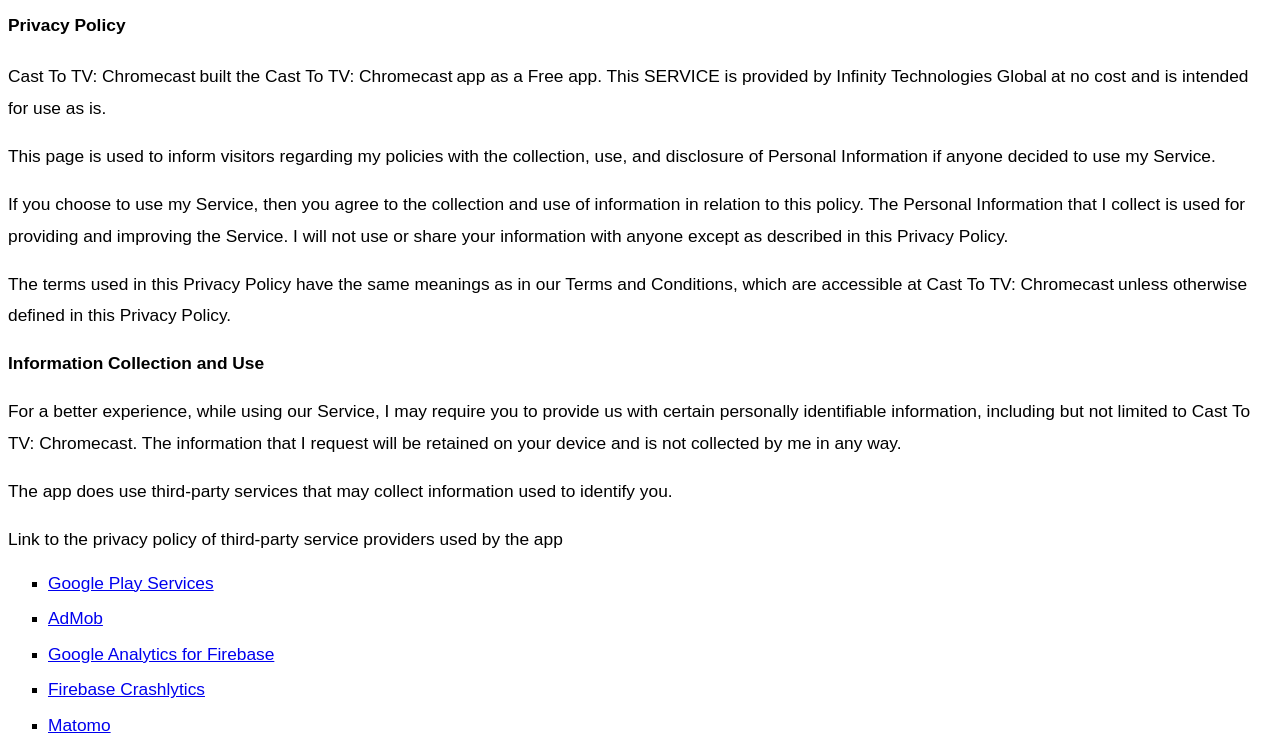
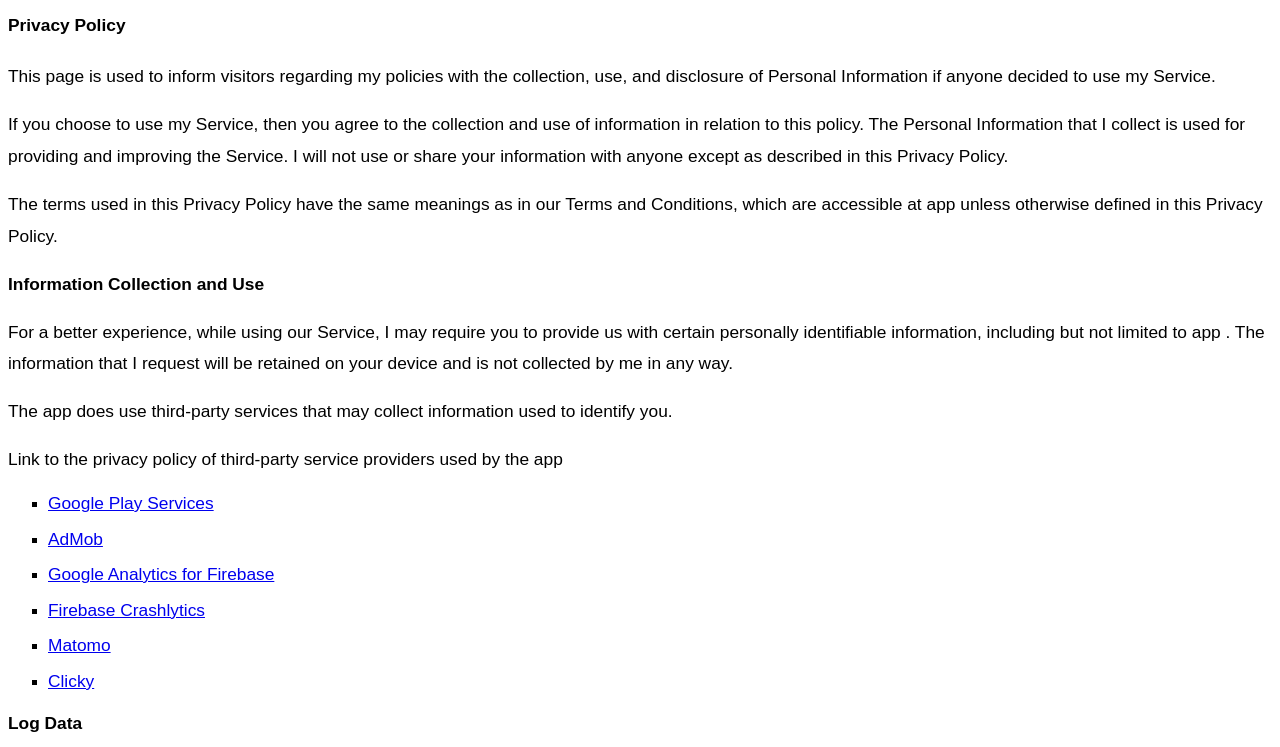
Before and after one commit to dtdat3101/flashlight.github.io, a plain HTML site: page policy.html in a window 1280 px wide. Shown: the part 60-807 px from the top of the page. Drawn offline with Linux system fonts and the light colour scheme.

Commit message:
Update policy.html

```diff
--- a/policy.html
+++ b/policy.html
@@ -14,29 +14,25 @@
 	<meta name="" content="Trang ch?">
 	<meta name="" content="website">
 	<meta name="" content="https://sites.google.com/view/itg-casttotv">
-	<meta name="" content="Privacy PolicyCast To TV: Chromecast built the Cast To TV: Chromecast app as a Free app. This SERVICE is provided by Infinity Technologies Global at no cost and is intended for use as is.This page is used to inform visitors regarding my policies with the collection, use, and disclosure of">
+	<meta name="" content="">
 	<meta name="" content="Trang ch?">
-	<meta name="" content="Privacy PolicyCast To TV: Chromecast built the Cast To TV: Chromecast app as a Free app. This SERVICE is provided by Infinity Technologies Global at no cost and is intended for use as is.This page is used to inform visitors regarding my policies with the collection, use, and disclosure of">
+	<meta name="" content="">
 	<meta name="" content="https://sites.google.com/view/itg-casttotv">
 </head>
 <body lang="en-US" dir="ltr">
-<div id="h.INITIAL_GRID.ddijulrjsuva" dir="ltr"><h1 align="center">Cast
-	To TV</h1>
+<div id="h.INITIAL_GRID.ddijulrjsuva" dir="ltr"><h1 align="center">Flash Light</h1>
 </div>
 <div id="h.213f3aef4415fa1_0" dir="ltr"><p align="left" style="margin-bottom: 0in; border: none; padding: 0in; font-variant: normal; font-style: normal; line-height: 240%; background: transparent; text-decoration: none">
 	<font color="#000000"><font face="Arial"><font size="3" style="font-size: 13pt"><b><span style="background: transparent">Privacy
 	Policy</span></b></font></font></font></p>
 	<p align="left" style="margin-top: 0.17in; margin-bottom: 0.17in; border: none; padding: 0in; line-height: 198%; background: transparent">
-	<font color="#000000"><font face="Arial"><font size="3" style="font-size: 13pt"><span style="font-weight: normal">Cast
-	To TV: Chromecast</span></font></font></font><span style="font-variant: normal"><font color="#000000"><span style="text-decoration: none"><span style="background: transparent">
-	</span></span></font></span><span style="font-variant: normal"><font color="#000000"><span style="text-decoration: none"><font face="Arial"><font size="3" style="font-size: 13pt"><span style="font-style: normal"><span style="font-weight: normal"><span style="background: transparent">built
-	the </span></span></span></font></font></span></font></span><span style="font-variant: normal"><font color="#000000"><font face="Arial"><font size="3" style="font-size: 13pt"><span style="font-weight: normal">Cast
-	To TV: Chromecast</span></font></font></font></span><span style="font-variant: normal"><font color="#000000"><span style="text-decoration: none"><span style="background: transparent">
-	</span></span></font></span><span style="font-variant: normal"><font color="#000000"><span style="text-decoration: none"><font face="Arial"><font size="3" style="font-size: 13pt"><span style="font-style: normal"><span style="font-weight: normal"><span style="background: transparent">app
-	as a Free app. This SERVICE is provided by </span></span></span></font></font></span></font></span><font color="#000000"><font face="Arial"><font size="3" style="font-size: 13pt"><span style="font-weight: normal">Infinity
-	Technologies Global</span></font></font></font><span style="font-variant: normal"><font color="#000000"><span style="text-decoration: none"><span style="background: transparent">
-	</span></span></font></span><span style="font-variant: normal"><font color="#000000"><span style="text-decoration: none"><font face="Arial"><font size="3" style="font-size: 13pt"><span style="font-style: normal"><span style="font-weight: normal"><span style="background: transparent">at
-	no cost and is intended for use as is.</span></span></span></font></font></span></font></span></p>
+	<font color="#000000"><font face="Arial"><font size="3" style="font-size: 13pt"><span style="font-weight: normal"></span></font></font></font><span style="font-variant: normal"><font color="#000000"><span style="text-decoration: none"><span style="background: transparent">
+	</span></span></font></span><span style="font-variant: normal"><font color="#000000"><span style="text-decoration: none"><font face="Arial"><font size="3" style="font-size: 13pt"><span style="font-style: normal"><span style="font-weight: normal"><span style="background: transparent"></span></span></span></font></font></span></font></span><span style="font-variant: normal"><font color="#000000"><font face="Arial"><font size="3" style="font-size: 13pt"><span style="font-weight: normal">
+	</span></font></font></font></span><span style="font-variant: normal"><font color="#000000"><span style="text-decoration: none"><span style="background: transparent">
+	</span></span></font></span><span style="font-variant: normal"><font color="#000000"><span style="text-decoration: none"><font face="Arial"><font size="3" style="font-size: 13pt"><span style="font-style: normal"><span style="font-weight: normal"><span style="background: transparent">
+	</span></span></span></font></font></span></font></span><font color="#000000"><font face="Arial"><font size="3" style="font-size: 13pt"><span style="font-weight: normal"></span></font></font></font><span style="font-variant: normal"><font color="#000000"><span style="text-decoration: none"><span style="background: transparent">
+	</span></span></font></span><span style="font-variant: normal"><font color="#000000"><span style="text-decoration: none"><font face="Arial"><font size="3" style="font-size: 13pt"><span style="font-style: normal"><span style="font-weight: normal"><span style="background: transparent">
+	</span></span></span></font></font></span></font></span></p>
 	<p align="left" style="margin-top: 0.17in; margin-bottom: 0.17in; border: none; padding: 0in; font-variant: normal; font-style: normal; font-weight: normal; line-height: 198%; background: transparent; text-decoration: none">
 	<font color="#000000"><font face="Arial"><font size="3" style="font-size: 13pt"><span style="background: transparent">This
 	page is used to inform visitors regarding my policies with the
@@ -52,8 +48,8 @@
 	<p align="left" style="margin-top: 0.17in; margin-bottom: 0.17in; border: none; padding: 0in; line-height: 198%; background: transparent">
 	<span style="font-variant: normal"><font color="#000000"><span style="text-decoration: none"><font face="Arial"><font size="3" style="font-size: 13pt"><span style="font-style: normal"><span style="font-weight: normal"><span style="background: transparent">The
 	terms used in this Privacy Policy have the same meanings as in our
-	Terms and Conditions, which are accessible at </span></span></span></font></font></span></font></span><span style="font-variant: normal"><font color="#000000"><font face="Arial"><font size="3" style="font-size: 13pt"><span style="font-weight: normal">Cast
-	To TV: Chromecas</span></font></font></font></span><font color="#000000"><font face="Arial"><font size="3" style="font-size: 13pt"><span style="font-weight: normal">t</span></font></font></font><span style="font-variant: normal"><font color="#000000"><span style="text-decoration: none"><span style="background: transparent">
+	Terms and Conditions, which are accessible at app</span></span></span></font></font></span></font></span><span style="font-variant: normal"><font color="#000000"><font face="Arial"><font size="3" style="font-size: 13pt"><span style="font-weight: normal">
+	</span></font></font></font></span><font color="#000000"><font face="Arial"><font size="3" style="font-size: 13pt"><span style="font-weight: normal"></span></font></font></font><span style="font-variant: normal"><font color="#000000"><span style="text-decoration: none"><span style="background: transparent">
 	</span></span></font></span><span style="font-variant: normal"><font color="#000000"><span style="text-decoration: none"><font face="Arial"><font size="3" style="font-size: 13pt"><span style="font-style: normal"><span style="font-weight: normal"><span style="background: transparent">unless
 	otherwise defined in this Privacy Policy.</span></span></span></font></font></span></font></span></p>
 	<p align="left" style="margin-top: 0.17in; margin-bottom: 0.17in; border: none; padding: 0in; font-variant: normal; font-style: normal; line-height: 198%; background: transparent; text-decoration: none">
@@ -63,8 +59,8 @@
 	<span style="font-variant: normal"><font color="#000000"><span style="text-decoration: none"><font face="Arial"><font size="3" style="font-size: 13pt"><span style="font-style: normal"><span style="font-weight: normal"><span style="background: transparent">For
 	a better experience, while using our Service, I may require you to
 	provide us with certain personally identifiable information,
-	including but not limited to </span></span></span></font></font></span></font></span><span style="font-variant: normal"><font color="#000000"><font face="Arial"><font size="3" style="font-size: 13pt"><span style="font-weight: normal">Cast
-	To TV: Chromecast</span></font></font></font></span><span style="font-variant: normal"><font color="#000000"><span style="text-decoration: none"><font face="Arial"><font size="3" style="font-size: 13pt"><span style="font-style: normal"><span style="font-weight: normal"><span style="background: transparent">.
+	including but not limited to </span></span></span></font></font></span></font></span><span style="font-variant: normal"><font color="#000000"><font face="Arial"><font size="3" style="font-size: 13pt"><span style="font-weight: normal">app
+	</span></font></font></font></span><span style="font-variant: normal"><font color="#000000"><span style="text-decoration: none"><font face="Arial"><font size="3" style="font-size: 13pt"><span style="font-style: normal"><span style="font-weight: normal"><span style="background: transparent">.
 	The information that I request will be retained on your device and
 	is not collected by me in any way.</span></span></span></font></font></span></font></span></p>
 	<p align="left" style="margin-top: 0.17in; margin-bottom: 0.17in; border: none; padding: 0in; font-variant: normal; font-style: normal; font-weight: normal; line-height: 198%; background: transparent; text-decoration: none">
@@ -198,7 +194,7 @@
 	<p align="left" style="margin-top: 0.17in; margin-bottom: 0.17in; border: none; padding: 0in; font-variant: normal; font-style: normal; font-weight: normal; line-height: 198%; background: transparent; text-decoration: none">
 	<font color="#000000"><font face="Arial"><font size="3" style="font-size: 13pt"><span style="background: transparent">If
 	you have any questions or suggestions about my Privacy Policy, do
-	not hesitate to contact me at remotetvstudio@gmail.com.</span></font></font></font></p>
+	not hesitate to contact me at flashlight@gmail.com.</span></font></font></font></p>
 	<p><br/>
 <br/>
 
```
